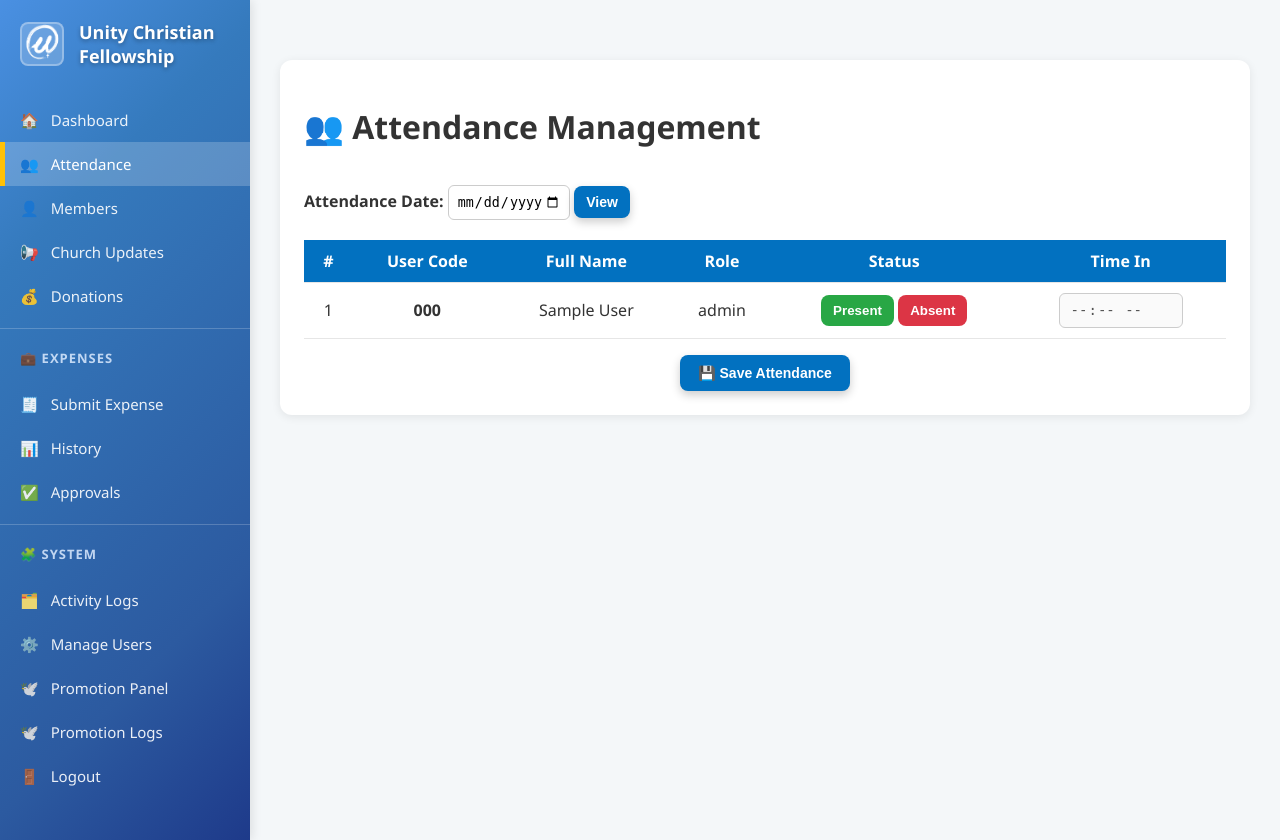
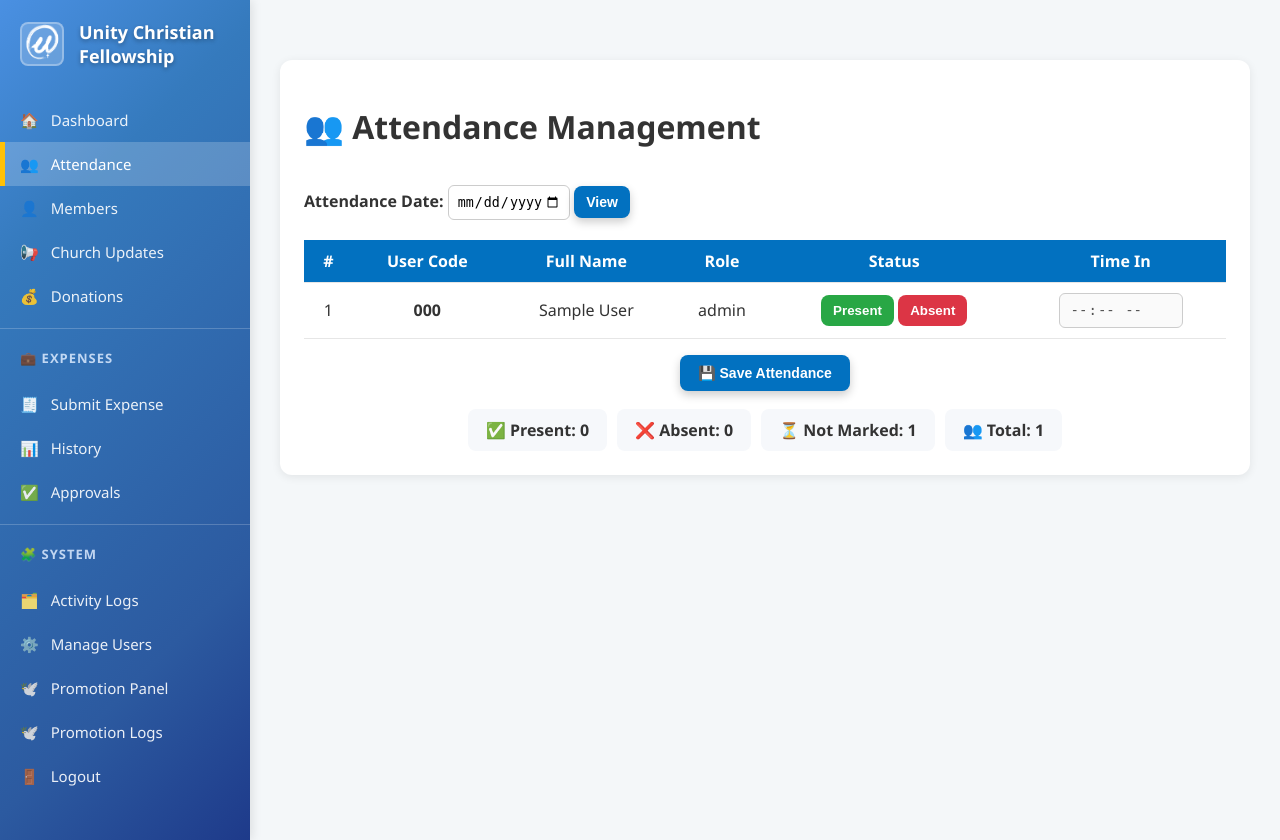
Before and after one commit to VienCode/church-management-system, a PHP site: page /attendance.php in a window 1280 px wide. Run offline with PHP 8.4, Linux system fonts and the light colour scheme; the visitor is signed in with stand-in values (Sample User, id 1); tables that the repository leaves empty or names only in its code hold one stand-in row (values such as "Sample post").

Commit message:
attendance fixes

```diff
--- a/attendance.php
+++ b/attendance.php
@@ -3,7 +3,9 @@ include 'database.php';
 include 'auth_check.php';
 restrict_to_roles([ROLE_ADMIN, ROLE_LEADER, ROLE_ATTENDANCE_MARKER]);
 
-$current_user_code = $_SESSION['user_code'] ?? 'SYSTEM';
+$current_user_code = isset($_SESSION['user_code']) && !empty($_SESSION['user_code'])
+    ? $_SESSION['user_code']
+    : null;
 
 // Determine attendance date
 $attendance_date = $_POST['attendance_date'] ?? ($_SESSION['attendance_date'] ?? date('Y-m-d'));
@@ -18,7 +20,7 @@ if ($_SERVER['REQUEST_METHOD'] === 'POST' && isset($_POST['save_attendance'])) {
             $status = $data['status'] ?? null;
             $time_in = ($status === 'Present') ? ($data['time_in'] ?? date('H:i')) : null;
 
-            // Only insert if user_code exists
+            // Verify user exists
             $verify = $mysqli->prepare("SELECT user_code FROM users WHERE user_code = ?");
             $verify->bind_param("s", $user_code);
             $verify->execute();
@@ -29,7 +31,10 @@ if ($_SERVER['REQUEST_METHOD'] === 'POST' && isset($_POST['save_attendance'])) {
                 $stmt = $mysqli->prepare("
                     INSERT INTO attendance (user_code, attendance_date, status, time_in, recorded_by)
                     VALUES (?, ?, ?, ?, ?)
-                    ON DUPLICATE KEY UPDATE status=VALUES(status), time_in=VALUES(time_in), recorded_by=VALUES(recorded_by)
+                    ON DUPLICATE KEY UPDATE
+                        status = VALUES(status),
+                        time_in = VALUES(time_in),
+                        recorded_by = IFNULL(VALUES(recorded_by), recorded_by)
                 ");
                 $stmt->bind_param("sssss", $user_code, $attendance_date, $status, $time_in, $current_user_code);
                 $stmt->execute();
@@ -37,20 +42,23 @@ if ($_SERVER['REQUEST_METHOD'] === 'POST' && isset($_POST['save_attendance'])) {
         }
         $success = "✅ Attendance saved for " . date("F j, Y", strtotime($attendance_date)) . "!";
     } else {
-        $success = "⚠️ Nothing to save.";
+        $success = "⚠️ No attendance data submitted.";
     }
 }
 
 // Fetch users except non-members
 $sql = "
-SELECT u.user_code,
+SELECT
+    u.user_code,
     CONCAT(u.firstname, ' ', u.lastname) AS fullname,
     r.role_name,
     a.status,
     a.time_in
 FROM users u
 JOIN roles r ON u.role_id = r.role_id
-LEFT JOIN attendance a ON a.user_code = u.user_code AND a.attendance_date = ?
+LEFT JOIN attendance a
+    ON a.user_code = u.user_code
+    AND a.attendance_date = ?
 WHERE u.role_id != 4
 ORDER BY u.lastname ASC, u.firstname ASC
 ";
@@ -58,9 +66,21 @@ $stmt = $mysqli->prepare($sql);
 $stmt->bind_param("s", $attendance_date);
 $stmt->execute();
 $members = $stmt->get_result();
+
+$presentCount = $absentCount = 0;
+$rows = [];
+while ($row = $members->fetch_assoc()) {
+    if ($row['status'] === 'Present') $presentCount++;
+    if ($row['status'] === 'Absent')  $absentCount++;
+    $rows[] = $row;
+}
+$totalMembers = count($rows);
+$notMarked = $totalMembers - ($presentCount + $absentCount);
+$stmt->close();
 ?>
+
 <!DOCTYPE html>
-<html>
+<html lang="en">
 <head>
 <meta charset="utf-8">
 <title>Attendance Management | UCF</title>
@@ -79,9 +99,12 @@ th { background:#0271c0; color:#fff; }
 .save-btn { background:#0271c0; color:#fff; border:none; padding:10px 18px; border-radius:8px; cursor:pointer; font-weight:700; margin-top:16px; }
 .save-btn:hover { background:#02589b; }
 .success { background:#e6ffed; color:#1b6b33; padding:10px; border-radius:8px; margin-bottom:12px; font-weight:700; }
+.summary { margin-top:18px; display:flex; gap:10px; justify-content:center; }
+.summary div { background:#f6f8fb; padding:10px 18px; border-radius:8px; font-weight:600; }
 input[type="date"] { padding:8px; border-radius:6px; border:1px solid #ccc; }
 </style>
 </head>
+
 <body>
 <div class="main-layout">
     <nav class="sidebar">
@@ -138,17 +161,18 @@ input[type="date"] { padding:8px; border-radius:6px; border:1px solid #ccc; }
     <div class="content-area">
         <div class="attendance-container">
             <h1>👥 Attendance Management</h1>
-
             <?php if ($success): ?>
                 <div class="success"><?= htmlspecialchars($success) ?></div>
             <?php endif; ?>
 
+            <!-- Date Selection -->
             <form method="POST">
                 <label><strong>Attendance Date:</strong></label>
                 <input type="date" name="attendance_date" value="<?= htmlspecialchars($attendance_date) ?>" max="<?= date('Y-m-d') ?>" required>
                 <button type="submit" name="view_attendance" class="save-btn" style="padding:8px 12px;">View</button>
             </form>
 
+            <!-- Attendance Form -->
             <form method="POST" style="margin-top:20px;">
                 <input type="hidden" name="attendance_date" value="<?= htmlspecialchars($attendance_date) ?>">
                 <table>
@@ -163,10 +187,9 @@ input[type="date"] { padding:8px; border-radius:6px; border:1px solid #ccc; }
                         </tr>
                     </thead>
                     <tbody>
-                        <?php
-                        $i = 1;
-                        while ($row = $members->fetch_assoc()):
-                        ?>
+                        <?php if (empty($rows)): ?>
+                            <tr><td colspan="6">No members found.</td></tr>
+                        <?php else: $i = 1; foreach ($rows as $row): ?>
                             <tr data-user="<?= htmlspecialchars($row['user_code']) ?>">
                                 <td><?= $i++ ?></td>
                                 <td><strong><?= htmlspecialchars($row['user_code']) ?></strong></td>
@@ -182,11 +205,20 @@ input[type="date"] { padding:8px; border-radius:6px; border:1px solid #ccc; }
                                            value="<?= htmlspecialchars($row['time_in'] ?? '') ?>" <?= ($row['status'] === 'Present') ? '' : 'disabled' ?>>
                                 </td>
                             </tr>
-                        <?php endwhile; ?>
+                        <?php endforeach; endif; ?>
                     </tbody>
                 </table>
+
                 <center><button type="submit" name="save_attendance" class="save-btn">💾 Save Attendance</button></center>
             </form>
+
+            <!-- Summary Counter -->
+            <div class="summary" id="liveSummary">
+                <div id="sumPresent">✅ Present: <?= $presentCount ?></div>
+                <div id="sumAbsent">❌ Absent: <?= $absentCount ?></div>
+                <div id="sumNot">⏳ Not Marked: <?= $notMarked ?></div>
+                <div id="sumTotal">👥 Total: <?= $totalMembers ?></div>
+            </div>
         </div>
     </div>
 </div>
@@ -194,11 +226,11 @@ input[type="date"] { padding:8px; border-radius:6px; border:1px solid #ccc; }
 <script>
 function pad(num){return num.toString().padStart(2,'0');}
 
+// Update time + summary on click
 document.addEventListener('click', e => {
     if (e.target.matches('.present-btn, .absent-btn')) {
         const btn = e.target;
         const row = btn.closest('tr');
-        const user = row.dataset.user;
         const action = btn.dataset.action;
         const timeInput = row.querySelector('.time-input');
         const hiddenStatus = row.querySelector('input[type=hidden]');
@@ -219,8 +251,24 @@ document.addEventListener('click', e => {
             absentBtn.classList.add('active');
             presentBtn.classList.remove('active');
         }
+        updateSummary();
     }
 });
+
+function updateSummary() {
+    const rows = [...document.querySelectorAll('tbody tr[data-user]')];
+    let present = 0, absent = 0, total = rows.length;
+    rows.forEach(r => {
+        const status = r.querySelector('input[type=hidden]').value;
+        if (status === 'Present') present++;
+        else if (status === 'Absent') absent++;
+    });
+    const not = total - (present + absent);
+    document.getElementById('sumPresent').textContent = '✅ Present: ' + present;
+    document.getElementById('sumAbsent').textContent = '❌ Absent: ' + absent;
+    document.getElementById('sumNot').textContent = '⏳ Not Marked: ' + not;
+    document.getElementById('sumTotal').textContent = '👥 Total: ' + total;
+}
 </script>
 </body>
 </html>
```
Lines whose indentation alone changed are shown as unchanged.
